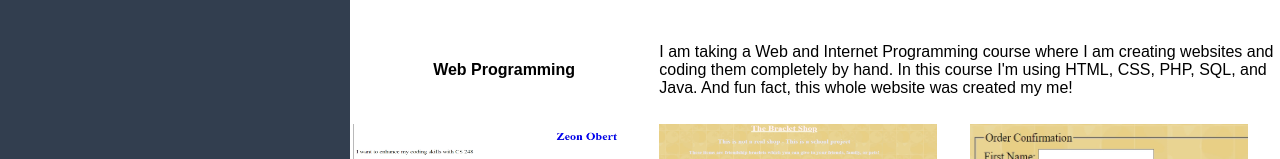
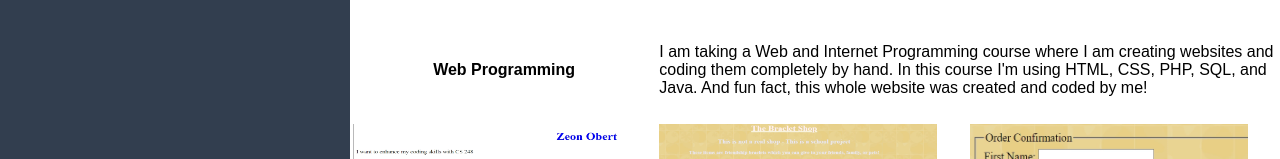
Before and after one commit to Zeon889/Zeon889.github.io, a plain HTML site: page MyWork.html in a window 1280 px wide. Shown: the part 641-800 px from the top of the page. Drawn offline with Linux system fonts and the light colour scheme.

Commit message:
Spelling error

```diff
--- a/MyWork.html
+++ b/MyWork.html
@@ -60,7 +60,7 @@
                     <th style="width:33%; height: 100px">Web Programming</th>
                     <td colspan="2">
                         I am taking a Web and Internet Programming course where I am creating websites and coding them completely
-                        by hand. In this course I'm using HTML, CSS, PHP, SQL, and Java. And fun fact, this whole website was created my me!
+                        by hand. In this course I'm using HTML, CSS, PHP, SQL, and Java. And fun fact, this whole website was created and coded by me!
                     </td>
                 </tr>
                 <tr>
```
